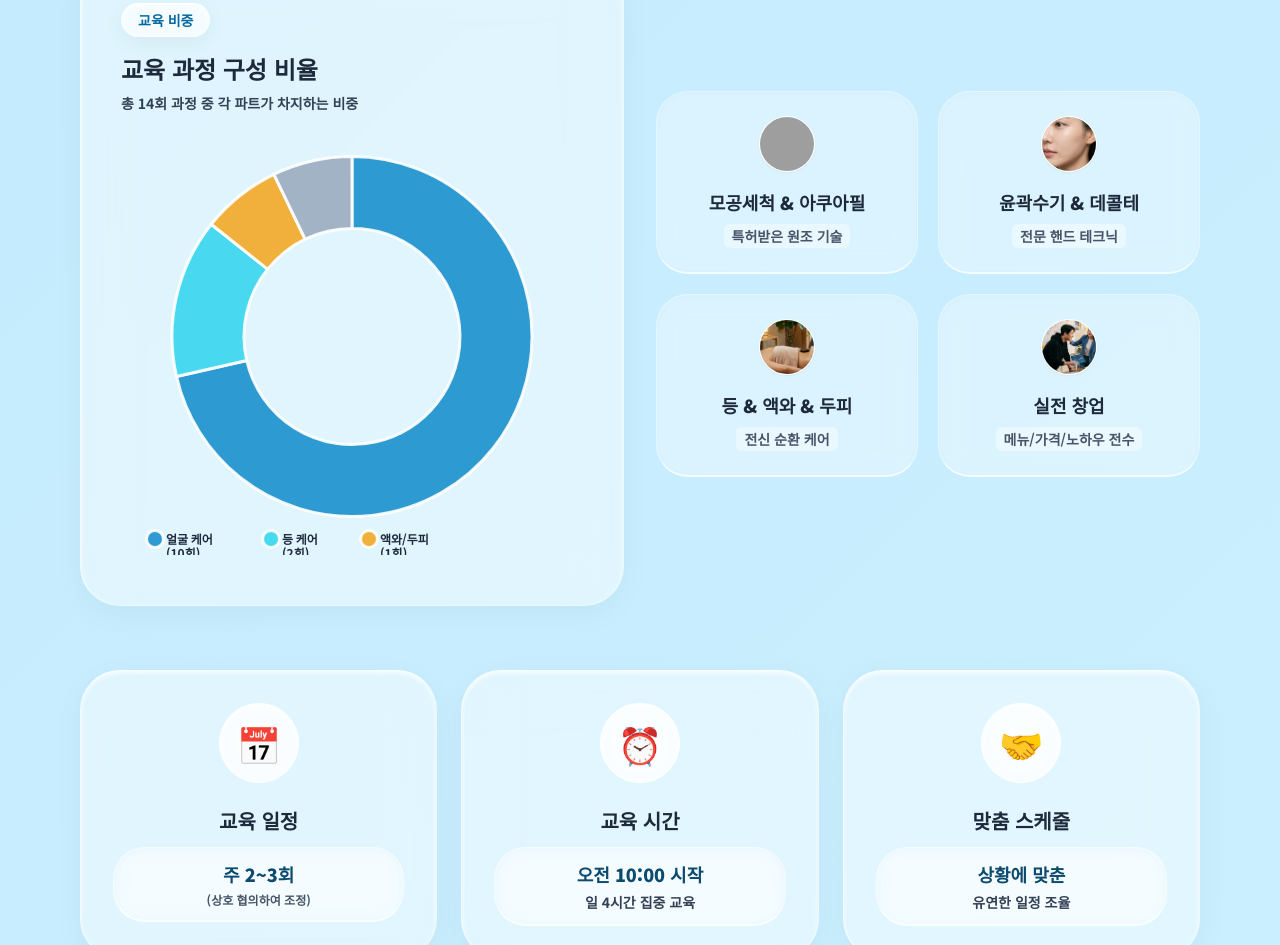
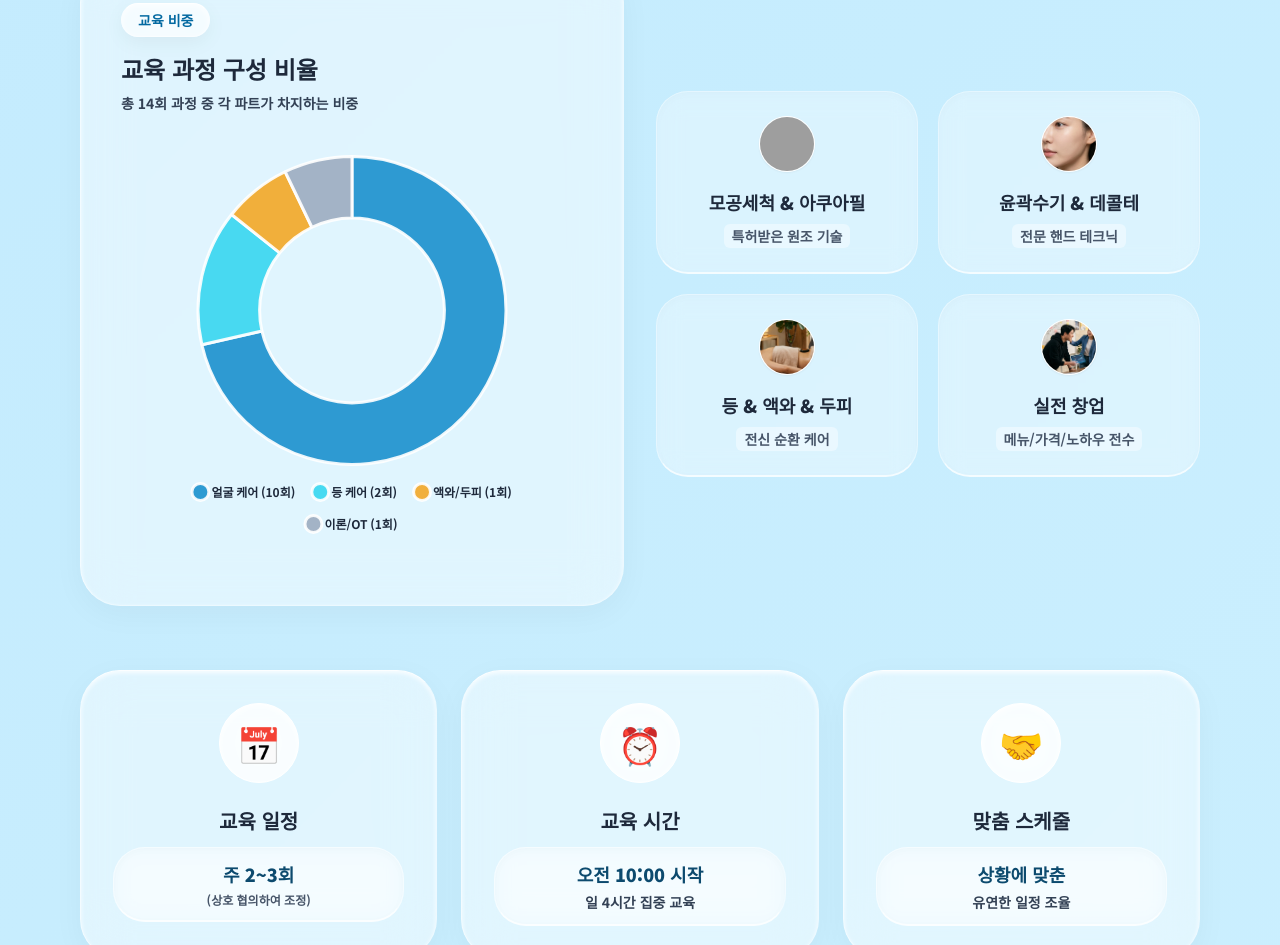
Before and after one commit to Jiwanimastrr/Ko.skincare, a plain HTML site: page index.html in a window 1280 px wide. Shown: the part 1301-2246 px from the top of the page. Drawn offline with nearby package versions, Linux system fonts and the light colour scheme; grey boxes are pictures that could not be loaded.

Commit message:
Fix chart legend multiline clipping issue by rendering as single line and removing padding bugs

```diff
--- a/index.html
+++ b/index.html
@@ -605,30 +605,6 @@
     </footer>
 
     <script>
-        // --- Label Wrapping Logic ---
-        function formatLabel(str, maxwidth) {
-            const sections = [];
-            const words = str.split(" ");
-            let temp = "";
-            words.forEach(function(item, index) {
-                if (temp.length > 0) {
-                    const concat = temp + ' ' + item;
-                    if (concat.length > maxwidth) {
-                        sections.push(temp);
-                        temp = item;
-                    } else {
-                        temp = concat;
-                    }
-                } else {
-                    temp = item;
-                }
-                if (index === words.length - 1) {
-                    sections.push(temp);
-                }
-            });
-            return sections;
-        }
-
         // 공통 폰트 설정
         Chart.defaults.font.family = "'Noto Sans KR', sans-serif";
         Chart.defaults.color = "#1e293b";
@@ -636,12 +612,11 @@
         // Chart 1: Curriculum Doughnut Chart
         const ctxCurriculum = document.getElementById('curriculumChart').getContext('2d');
         const curriculumLabels = ['얼굴 케어 (10회)', '등 케어 (2회)', '액와/두피 (1회)', '이론/OT (1회)'];
-        const formattedCurriculumLabels = curriculumLabels.map(l => formatLabel(l, 8));
 
         new Chart(ctxCurriculum, {
             type: 'doughnut',
             data: {
-                labels: formattedCurriculumLabels,
+                labels: curriculumLabels,
                 datasets: [{
                     data: [10, 2, 1, 1],
                     backgroundColor: [
@@ -659,14 +634,14 @@
                 responsive: true,
                 maintainAspectRatio: false,
                 layout: {
-                    padding: { bottom: 20 }
+                    padding: { top: 10, bottom: 25, left: 10, right: 10 }
                 },
                 plugins: {
                     legend: {
                         position: 'bottom',
                         labels: {
                             font: { size: 12, weight: 'bold' },
-                            padding: 15,
+                            padding: 20,
                             usePointStyle: true,
                             boxWidth: 10
                         }
@@ -692,8 +667,7 @@
                         }
                     }
                 },
-                cutout: '60%',
-                layout: { padding: 10 }
+                cutout: '60%'
             }
         });
 
```
